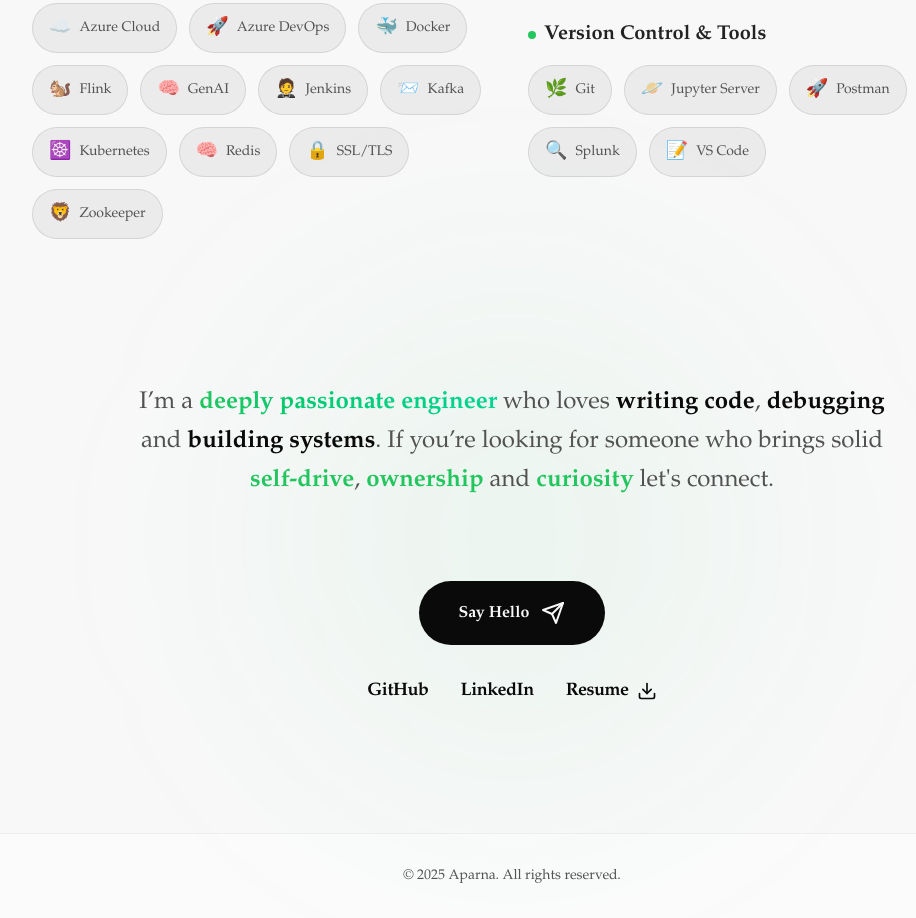
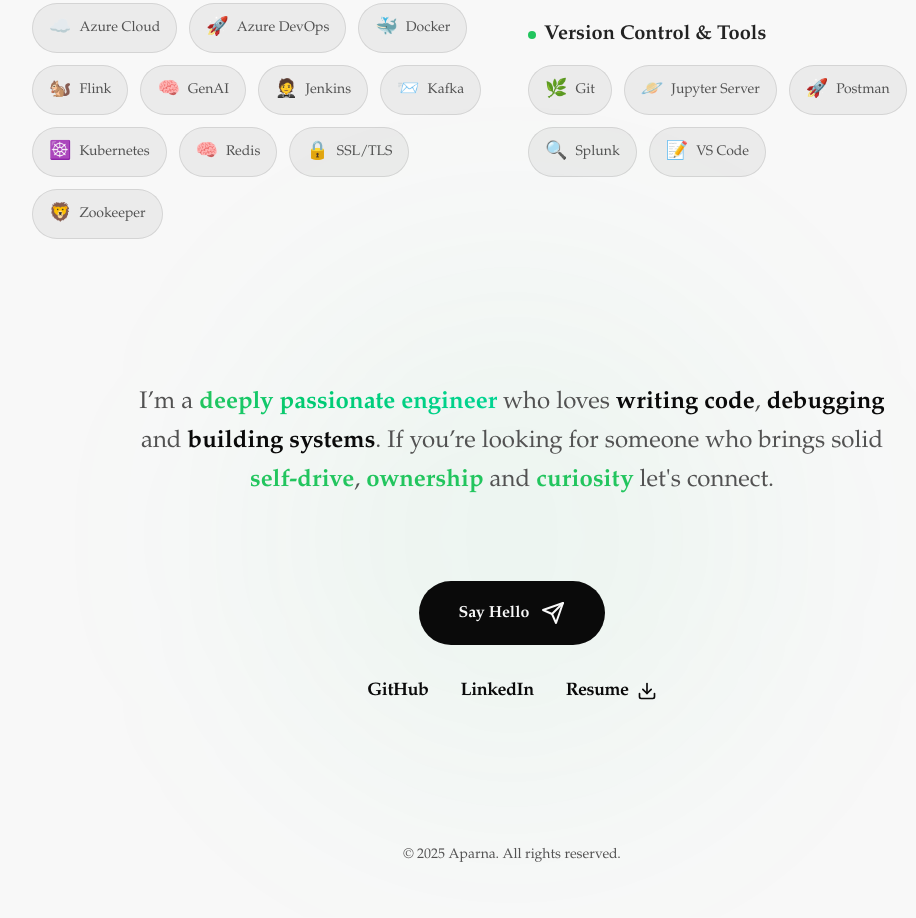
Before and after one commit to aparna2198/portfolio, an Astro site: page / in a window 1280 px wide. Shown: the part 2641-3559 px from the top of the page, without its empty margins (128-1044 px from the left). Built offline with nearby package versions, Linux system fonts and the light colour scheme; Astro itself is replaced by a stand-in of ours; no server answers.

Commit message:
refactor: update footer component styling and relocate it within the main layout

```diff
--- a/src/components/Footer.astro
+++ b/src/components/Footer.astro
@@ -2,13 +2,13 @@
 
 ---
 
-<footer
-  class="border-t border-black/5 dark:border-white/5 mt-20 bg-white/50 dark:bg-black/50"
->
-  <div
-    class="max-w-5xl mx-auto px-4 py-8 flex flex-col md:flex-row justify-center items-center text-sm text-secondary"
-  >
-    <p>&copy; {new Date().getFullYear()} Aparna. All rights reserved.</p>
+<footer class="mt-20 mb-10 reveal">
+  <div class="flex justify-center">
+    <div
+      class="inline-flex items-center px-6 py-3 text-sm text-secondary transition-colors"
+    >
+      <p>&copy; {new Date().getFullYear()} Aparna. All rights reserved.</p>
+    </div>
   </div>
 </footer>
 
--- a/src/layouts/Layout.astro
+++ b/src/layouts/Layout.astro
@@ -53,8 +53,8 @@ const { title, description = "Aparna's Portfolio" } = Astro.props;
 		<CustomCursor />
 		<main class="max-w-5xl mx-auto px-4 pt-6 min-h-screen">
 			<slot />
+			<Footer />
 		</main>
-		<Footer />
 
 		<script>
 			const initReveal = () => {
```
